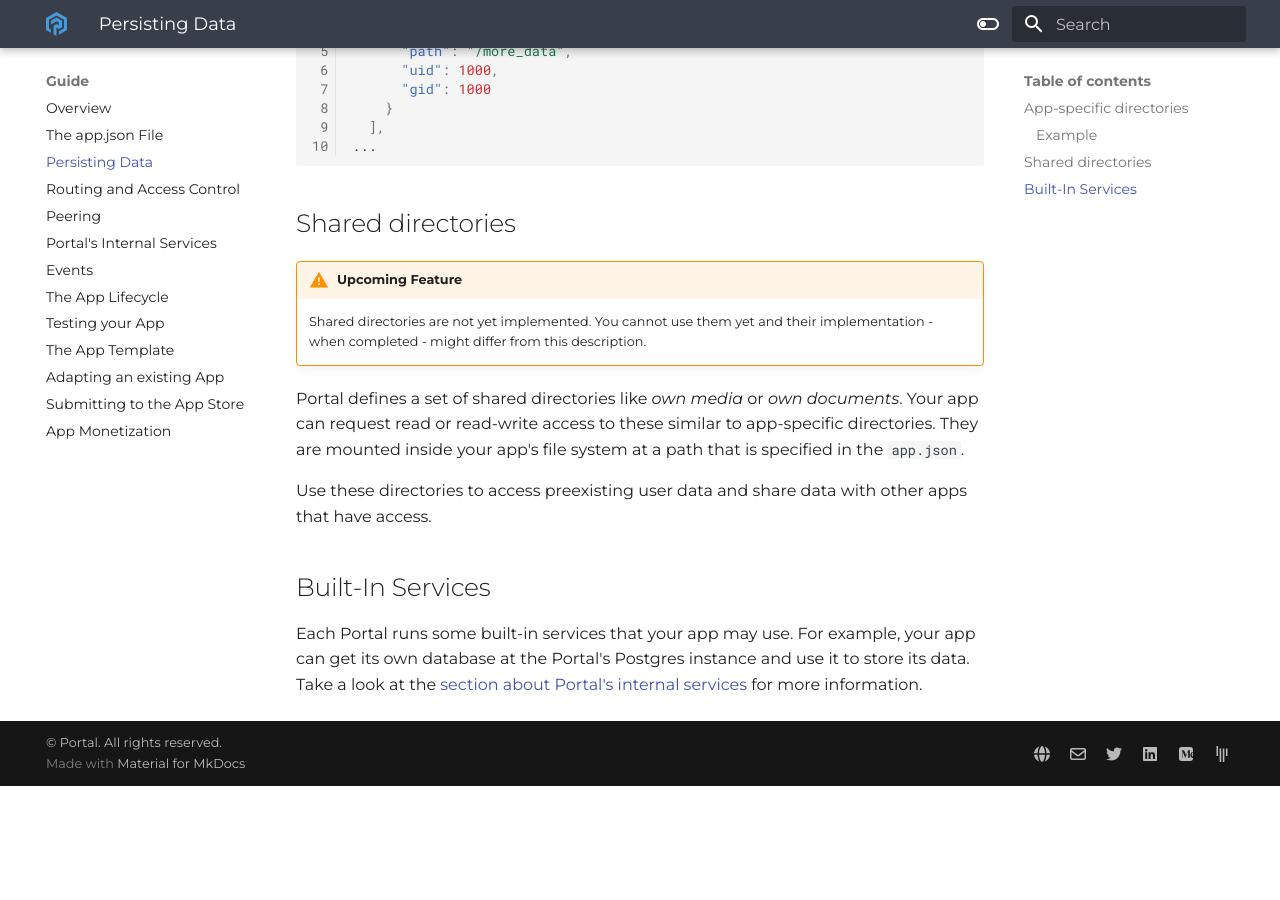
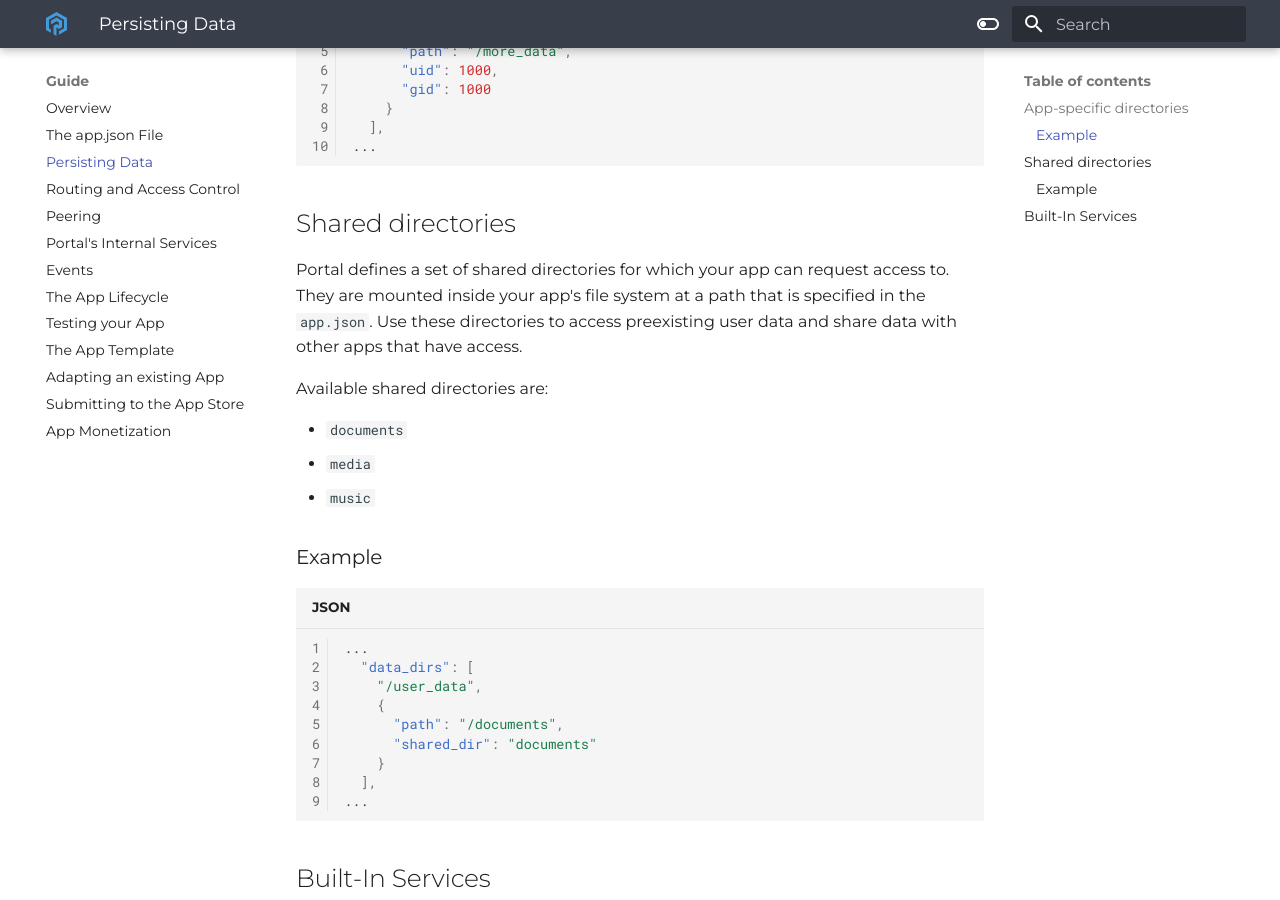
Before and after one commit to FreeshardBase/documentation, an MkDocs documentation site: the page built from docs/persisting.md, in a window 1280 px wide and 900 px high, scrolled down 1017 px. Built offline with MkDocs 1.6.1 and Material for MkDocs 9.7.7, drawn with Linux system fonts in a browser that asks for light colours; before the commit the page ends 1803 px from its top, so only the background shows below that.

Commit message:
update to describe shared dirs

````diff
--- a/docs/persisting.md
+++ b/docs/persisting.md
@@ -43,15 +43,29 @@ Use these app-specific directories to persist data that is used only by your app
 
 ## Shared directories
 
-!!! warning "Upcoming Feature"
-    Shared directories are not yet implemented.
-    You cannot use them yet and their implementation - when completed - might differ from this description.
+Portal defines a set of shared directories for which your app can request access to.
+They are mounted inside your app's file system at a path that is specified in the `app.json`.
+Use these directories to access preexisting user data and share data with other apps that have access.
 
-Portal defines a set of shared directories like *own media* or *own documents*.
-Your app can request read or read-write access to these similar to app-specific directories.
-They are mounted inside your app's file system at a path that is specified in the `app.json`.
+Available shared directories are:
 
-Use these directories to access preexisting user data and share data with other apps that have access.
+* `documents`
+* `media`
+* `music`
+
+### Example
+
+```json
+...
+  "data_dirs": [
+    "/user_data",
+    {
+      "path": "/documents",
+      "shared_dir": "documents"
+    }
+  ],
+...
+```
 
 ## Built-In Services
 
````
Also changed, not shown: docs/app_json.md (+10 -2 lines).
